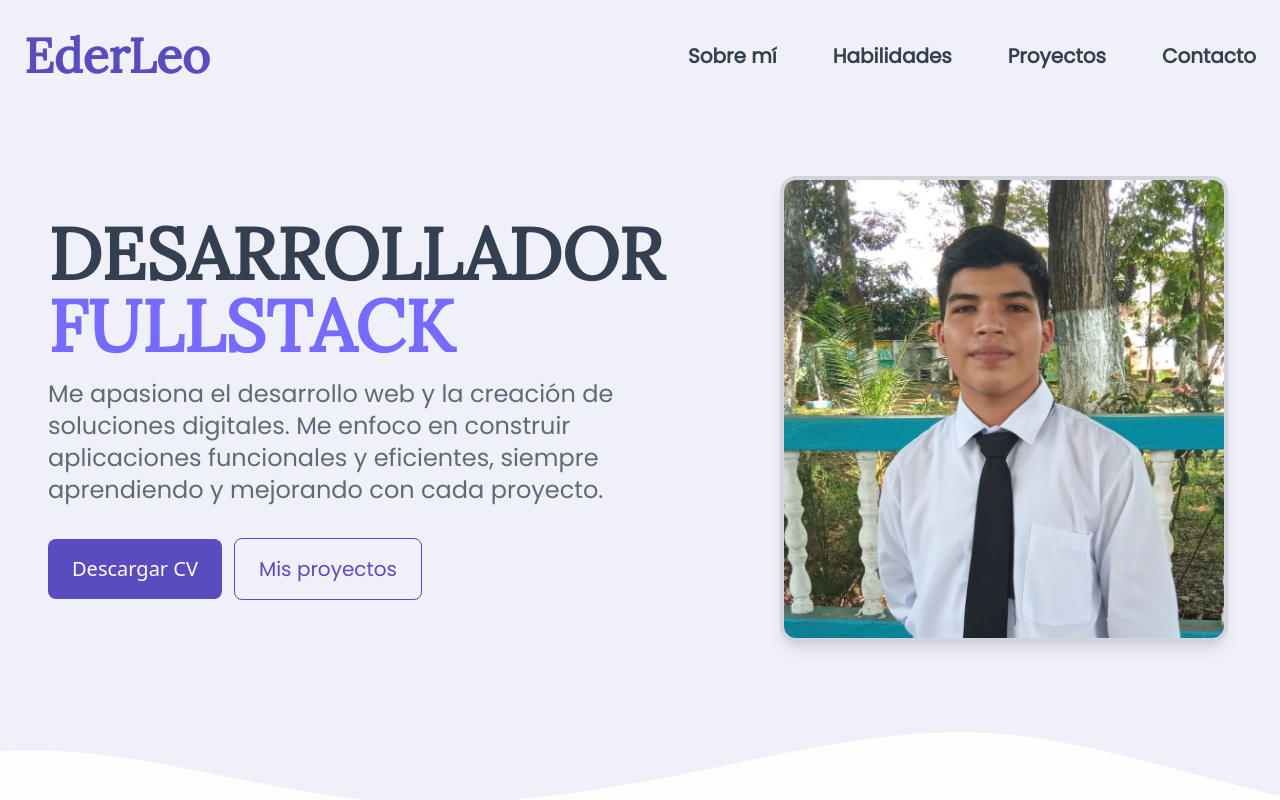
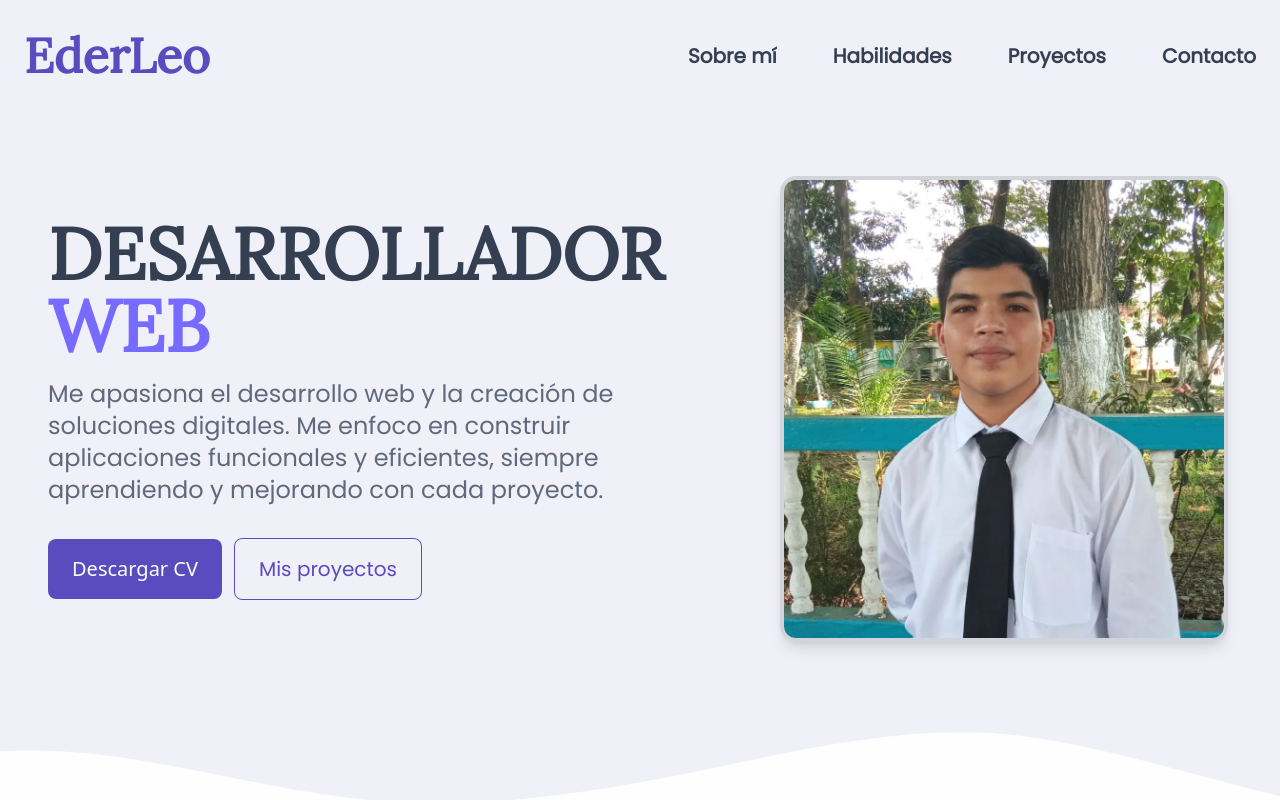
Before and after one commit to ederleo21/my_portfolio, a React (Vite) app: page / in a window 1280 px wide. Shown: the top 800 px of the page. Built offline with nearby package versions, Linux system fonts and the light colour scheme.

Commit message:
title modified

```diff
--- a/src/components/AboutMe.jsx
+++ b/src/components/AboutMe.jsx
@@ -9,7 +9,7 @@ export const AboutMe = () => {
       <div className="grid max-w-screen-xl px-4 py-8 mx-auto lg:gap-8 xl:gap-0 lg:py-16 lg:grid-cols-12">
 
         <div className="mr-auto place-self-center lg:col-span-7 lg:px-8 px-4">
-          <h1 className="max-w-2xl font-lora text-darktext mb-4 text-4xl font-extrabold md:text-5xl xl:text-7xl">DESARROLLADOR <span className='text-indigolight'>FULLSTACK</span></h1>
+          <h1 className="max-w-2xl font-lora text-darktext mb-4 text-4xl font-extrabold md:text-5xl xl:text-7xl">DESARROLLADOR <span className='text-indigolight'>WEB</span></h1>
           <p className="max-w-2xl mb-6 text-lighttext font-poppins lg:mb-8 md:text-lg lg:text-2xl">Me apasiona el desarrollo web y la creación de soluciones digitales. Me enfoco en construir aplicaciones funcionales y eficientes, siempre aprendiendo y mejorando con cada proyecto.</p>
 
           <a className="inline-flex cursor-pointer items-center justify-center px-6 py-4 mr-3 text-lg sm:text-xl font-medium text-center text-light rounded-lg bg-indigodark focus:ring-4 focus:ring-primary-300 dark:focus:ring-primary-900 transform transition duration-300 ease-in-out hover:scale-105 hover:shadow-lg">
```
